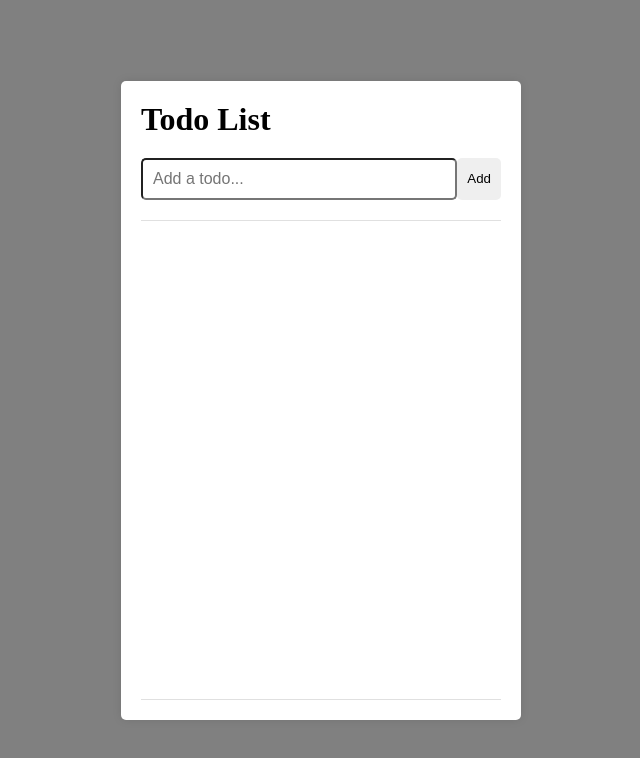
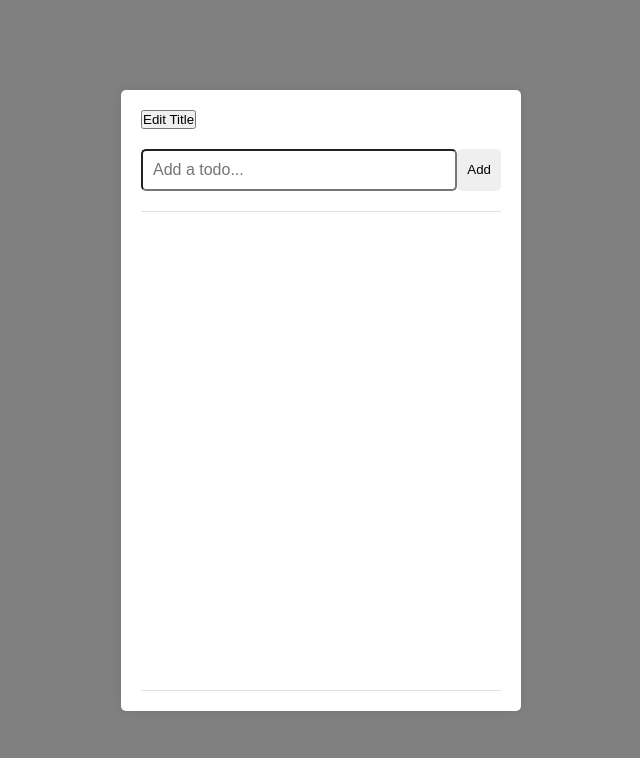
Before and after one commit to Isidorsson/lexicon-tasks, a React (Vite) app in the folder lexicon-task-react-todo-list/: page / in a window 1280 px wide. Shown: the top 758 px of the page, without its empty margins (319-959 px from the left). Built offline with nearby package versions, Linux system fonts and the light colour scheme.

Commit message:
Add title editing functionality to App component

```diff
--- a/lexicon-task-react-todo-list/src/App.tsx
+++ b/lexicon-task-react-todo-list/src/App.tsx
@@ -28,11 +28,19 @@ export function App() {
   }
 
 
+  const [title, setTitle] = useState<string>('');
+  const [isEditingTitle, setIsEditingTitle] = useState<boolean>(false);
+  const editTitle = () => {
+    setIsEditingTitle(!isEditingTitle);
+  }
+
   return (
     <div className="App">
-      <h1>Todo List</h1>
+      <h1>{title}</h1>
+      {isEditingTitle && <input type="text" value={title} onChange={e => setTitle(e.target.value)} />}
+      <button onClick={editTitle}>{isEditingTitle ? 'Save Title' : 'Edit Title'}</button>
       <TodoInput onAddTodo={addTodo} />
-      <TodoList todos={todos} onToggleTodo={toggleTodo}  onRemoveTodo={removeTodo} />
+      <TodoList todos={todos} onToggleTodo={toggleTodo} onRemoveTodo={removeTodo} />
     </div>
   );
 }
```
